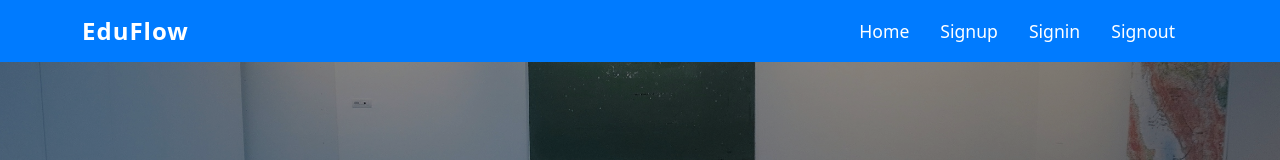
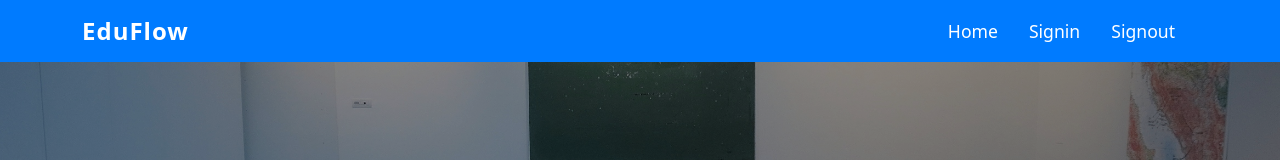
Before and after one commit to siphesih/EduChoice, a React (Create React App) app: page / in a window 1280 px wide. Shown: the top 160 px of the page. Built offline with nearby package versions, Linux system fonts and the light colour scheme.

Commit message:
errors fixed

```diff
--- a/src/Sign/Signin.css
+++ b/src/Sign/Signin.css
@@ -1,18 +1,17 @@
-/* Signin.css */
 .modal-content {
     background-image: url('../assets/images/vasily-koloda-8CqDvPuo_kI-unsplash.jpg'); /* Replace with your image path */
     background-size: cover;
     background-position: center;
     background-repeat: no-repeat; /* Prevent image repetition */
-    min-height: px; /* Set a fixed height for the modal */
+    min-height: 300px; /* Set a fixed height for the modal */
     display: flex;
     align-items: center; /* Centers the form vertically */
     justify-content: center; /* Centers the form horizontally */
-    top:150px;
-  }
+    top: 150px;
+}
 
-  .signin-container .bg-dark {
+.signin-container .bg-dark {
     width: 100%;
     max-width: 800px; /* Adjust the max-width as needed */
     margin: 0 auto;
-  }
+}
--- a/src/components/NavigationBar.js
+++ b/src/components/NavigationBar.js
@@ -2,16 +2,15 @@ import React, { useState } from 'react';
 import { Navbar, Nav, Container, Modal, Button } from 'react-bootstrap';
 import { Link } from 'react-router-dom';
 import Signin from '../Sign/Signin';  // Import Signin component
-import Signup from '../Sign/Signiup';  // Import Signup component
 import './Navbar.css'; // Import custom CSS
 
 const NavigationBar = () => {
   const [showModal, setShowModal] = useState(false);
-  const [modalType, setModalType] = useState('');
+  const [modalType, setModalType] = useState('Signin');  // Default to 'Signin'
 
-  // Function to handle button clicks (for signup or signin)
-  const handleButtonClick = (type) => {
-    setModalType(type); // Set the modal type (either Signup or Signin)
+  // Function to handle button clicks (for signin)
+  const handleButtonClick = () => {
+    setModalType('Signin'); // Set the modal type to 'Signin'
     setShowModal(true);  // Show the modal
   };
 
@@ -29,27 +28,22 @@ const NavigationBar = () => {
           <Navbar.Collapse id="navbar-nav">
             <Nav className="ms-auto">
               <Nav.Link as={Link} to="/">Home</Nav.Link>
-              {/* Links for Signup and Signin which open the modal */}
-              <Nav.Link onClick={() => handleButtonClick('Signup')}>Signup</Nav.Link>
-              <Nav.Link onClick={() => handleButtonClick('Signin')}>Signin</Nav.Link>
+              {/* Only the Signin link */}
+              <Nav.Link onClick={handleButtonClick}>Signin</Nav.Link>
               <Nav.Link as={Link} to="/signout">Signout</Nav.Link>
             </Nav>
           </Navbar.Collapse>
         </Container>
       </Navbar>
 
-      {/* Modal for Signup or Signin */}
+      {/* Modal for Signin */}
       <Modal show={showModal} onHide={handleCloseModal} className="modal-centered">
         <Modal.Header closeButton>
-          <Modal.Title>{modalType === 'Signup' ? 'Sign Up' : 'Sign In'}</Modal.Title>
+          <Modal.Title>Sign In</Modal.Title>
         </Modal.Header>
         <Modal.Body>
-          {/* Render either Signup or Signin form based on modalType */}
-          {modalType === 'Signup' ? (
-            <Signup />
-          ) : (
-            <Signin />
-          )}
+          {/* Render the Signin form */}
+          <Signin />
         </Modal.Body>
         <Modal.Footer>
           <Button variant="secondary" onClick={handleCloseModal}>Close</Button>
```
Also changed, not shown: src/router/AppRoutes.js (+2 -11 lines).
